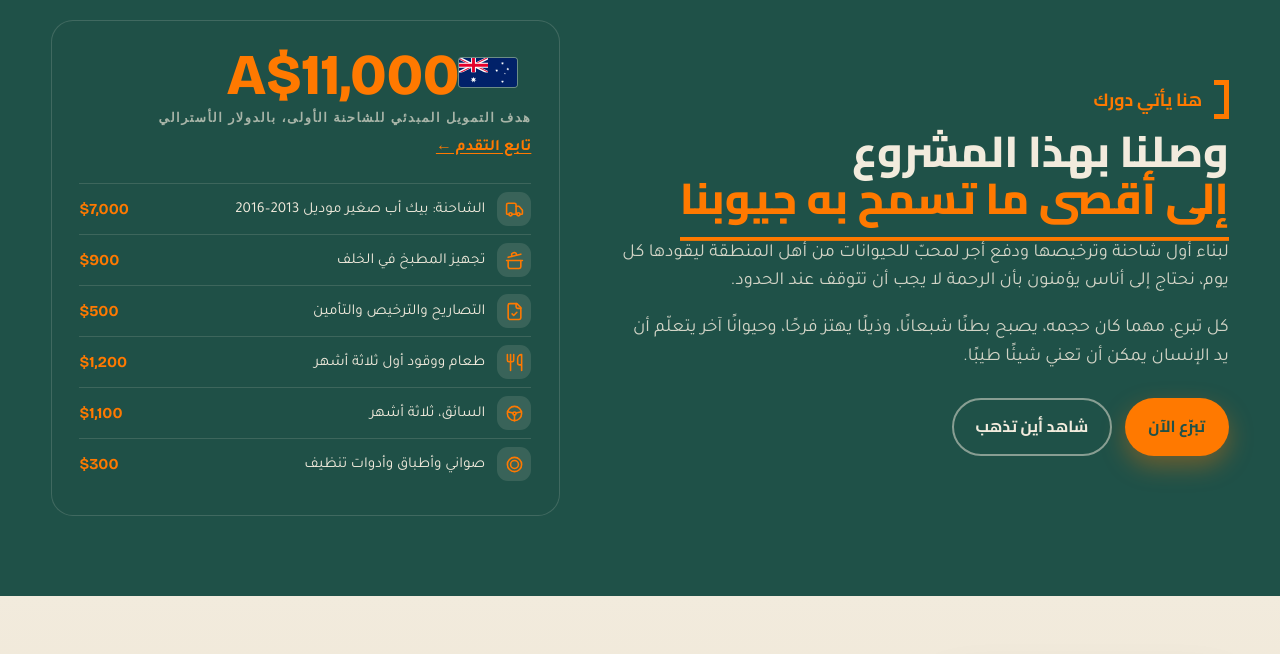
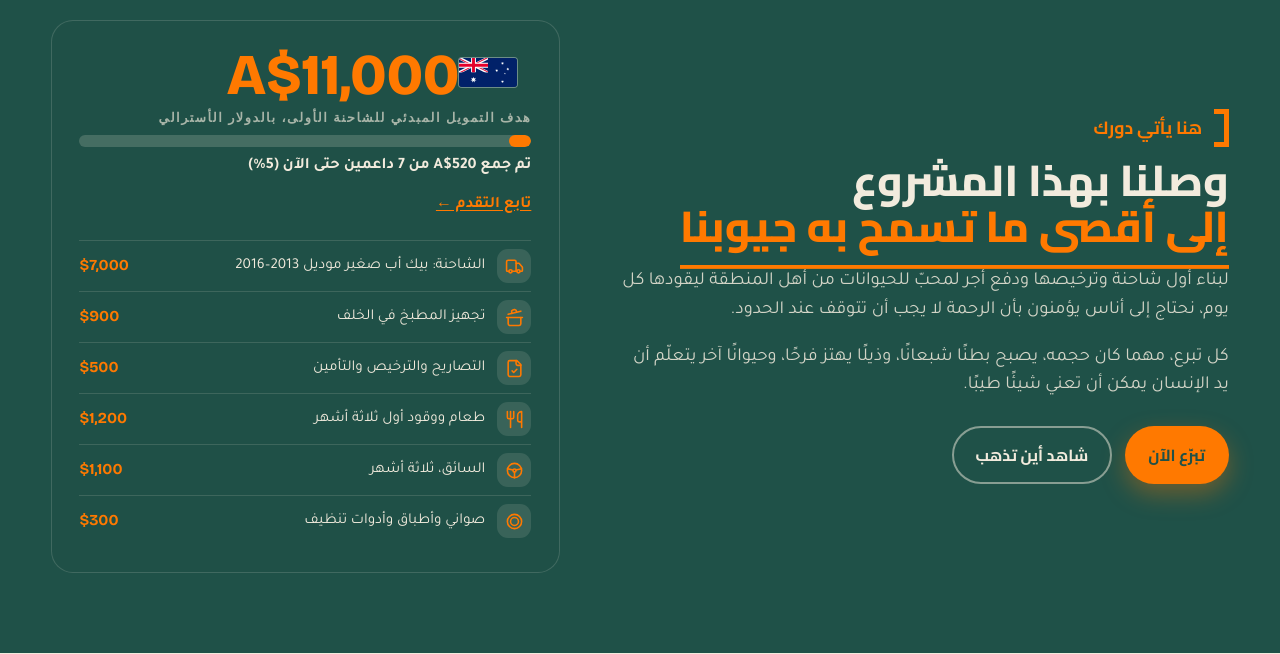
Before and after one commit to spotapaw/onetailonemeal.com, a plain HTML site: page 404-ar.html in a window 1280 px wide. Shown: the part 4700-5354 px from the top of the page. Drawn offline with nearby package versions, Linux system fonts and the light colour scheme; animation ran at ten frames a second.

Commit message:
Show amount raised under every A$11,000 target (EN + AR), from fund/progress.json
Co-Authored-By: Claude Opus 5.5 <noreply@anthropic.com>

```diff
--- a/404-ar.html
+++ b/404-ar.html
@@ -150,6 +150,7 @@
 </div>
 <div class="goal">
 <div class="amount"><img alt="علم أستراليا" class="flag" height="15" src="assets/img/au.svg" width="30"/>A$11,000<small>هدف التمويل المبدئي للشاحنة الأولى، بالدولار الأسترالي</small></div>
+      <div class="goal-raised" data-fund-progress hidden style="margin:.6rem 0 .2rem"><div style="height:12px;border-radius:999px;background:rgba(242,235,221,.18);overflow:hidden"><i style="display:block;height:100%;width:0;background:#FF7900;border-radius:999px;transition:width 1.2s ease"></i></div><p data-raised style="margin:.45rem 0 0;font-weight:700"></p></div>
 <a class="goal-progress" href="https://onetailonemeal.com/fund" rel="noopener" target="_blank">تابع التقدم ←</a>
 <ul class="ilist">
 <li><span><span class="li-ico"><svg aria-hidden="true" fill="none" focusable="false" height="20" stroke="currentColor" stroke-linecap="round" stroke-linejoin="round" stroke-width="2" viewbox="0 0 24 24" width="20" xmlns="http://www.w3.org/2000/svg"><path d="M14 18V6a2 2 0 0 0-2-2H4a2 2 0 0 0-2 2v11a1 1 0 0 0 1 1h2"></path><path d="M15 18H9"></path><path d="M19 18h2a1 1 0 0 0 1-1v-3.65a1 1 0 0 0-.22-.62l-3.48-4.35A1 1 0 0 0 17.52 8H14"></path><circle cx="17" cy="18" r="2"></circle><circle cx="7" cy="18" r="2"></circle></svg></span>الشاحنة: بيك أب صغير موديل 2013–2016</span><b>$7,000</b></li>
@@ -308,5 +309,6 @@ Array.prototype.forEach.call(document.querySelectorAll('#globe3d'), function (ca
 </script>
 <script src="assets/preview.js?v=13"></script>
 <script data-cf-beacon='{"token": "6d045e8993f04591987b4aefe84096c8"}' defer="" src="https://static.cloudflareinsights.com/beacon.min.js"></script>
+<script src="assets/fund-progress.js?v=1"></script>
 </body>
 </html>
--- /dev/null
+++ b/assets/fund-progress.js
@@ -0,0 +1,19 @@
+/* Fills every [data-fund-progress] block from /fund/progress.json, which the
+   3-hourly Stripe job keeps current. The block stays hidden if the file can't be read. */
+(function () {
+  var blocks = document.querySelectorAll("[data-fund-progress]");
+  if (!blocks.length) return;
+  var GOAL = 11000, ar = document.documentElement.lang === "ar";
+  fetch("/fund/progress.json", { cache: "no-store" }).then(function (r) { return r.json(); }).then(function (p) {
+    var raised = Number(p.raised_aud) || 0, n = Number(p.supporters) || 0;
+    var pct = Math.min(100, Math.round(raised / GOAL * 100));
+    var amt = "A$" + raised.toLocaleString("en-AU");
+    blocks.forEach(function (b) {
+      b.querySelector("[data-raised]").textContent = ar
+        ? "تم جمع " + amt + " من " + n + " داعمين حتى الآن (" + pct + "%)"
+        : amt + " raised so far from " + n + " supporters (" + pct + "%)";
+      b.querySelector("i").style.width = Math.max(pct, 2) + "%";
+      b.hidden = false;
+    });
+  }).catch(function () {});
+})();
```
Also changed, not shown: 404.html (+2 -0 lines), food-truck-ar.html (+2 -0 lines), food-truck.html (+2 -0 lines), index-ar.html (+2 -0 lines), index.html (+2 -0 lines).
